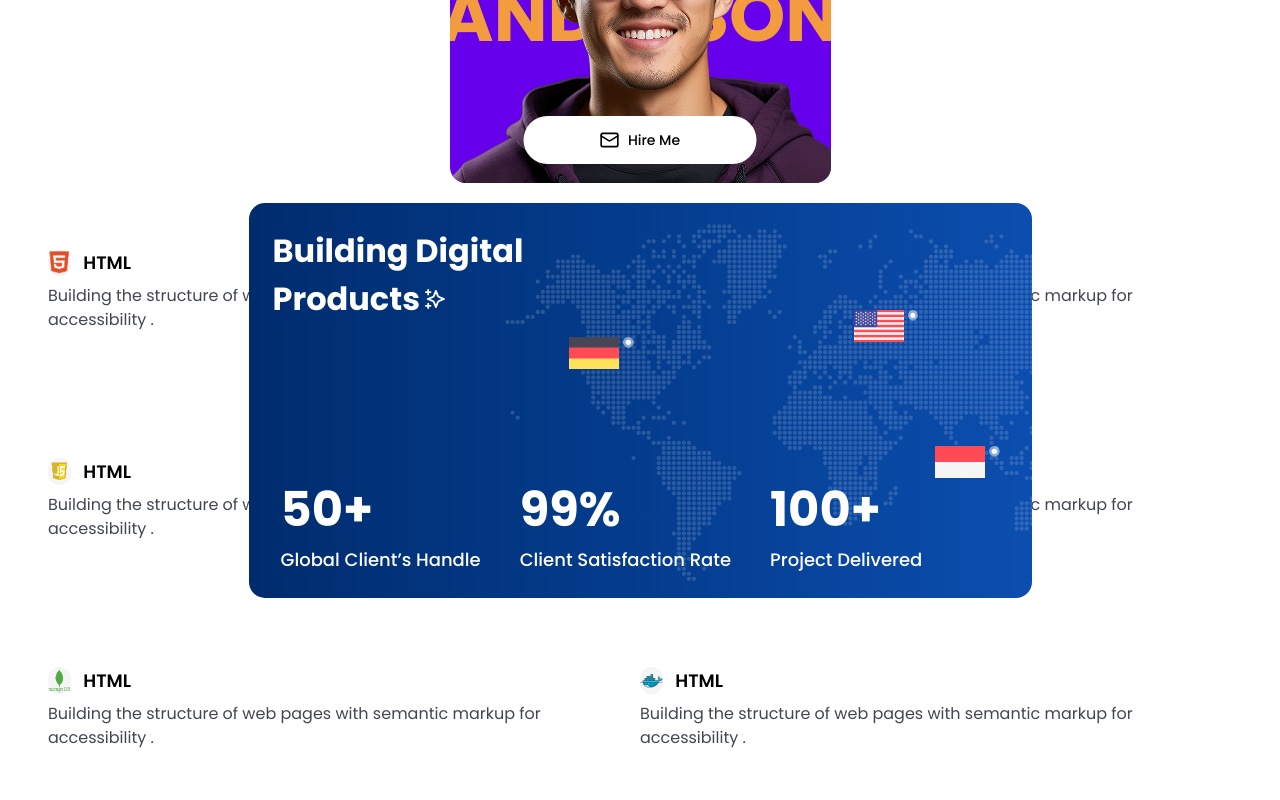
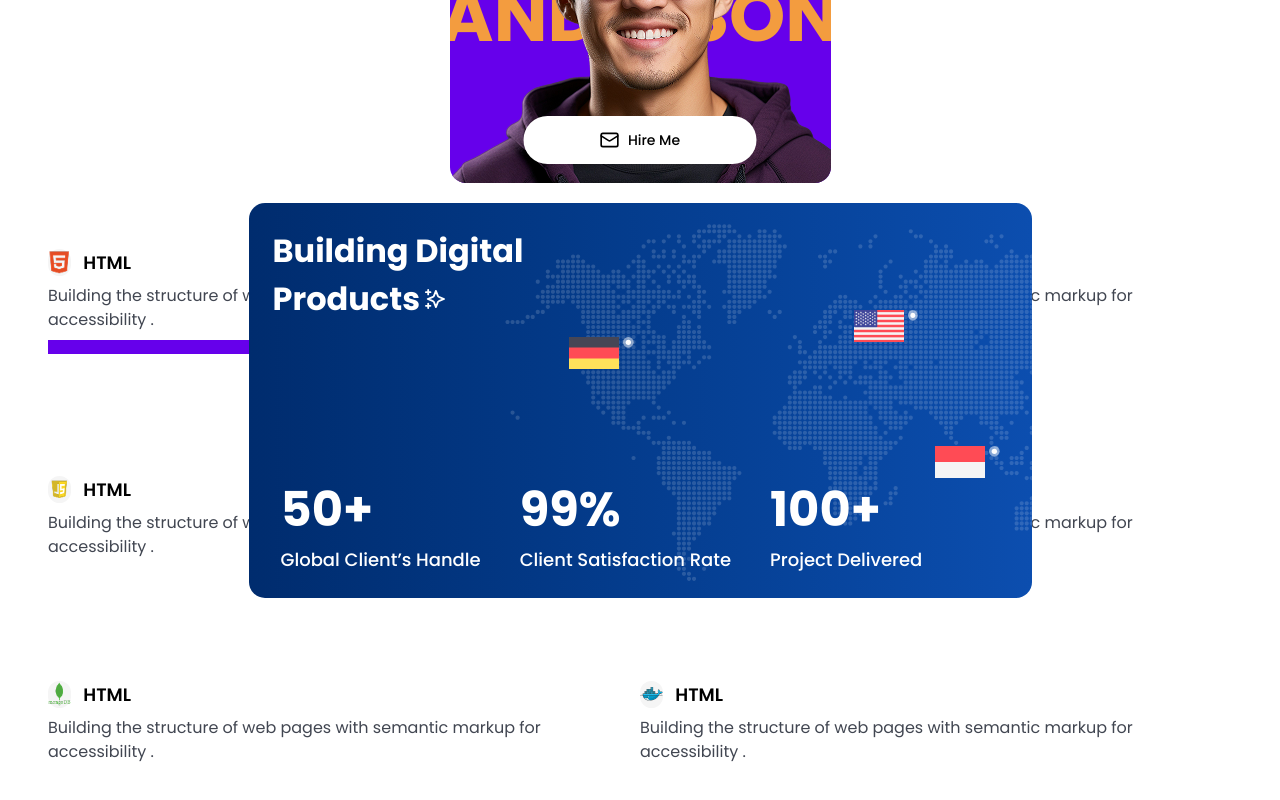
Before and after one commit to herfando/Next-Motion-Portfolio-UI-in-Action, a Next.js app: page / in a window 1280 px wide. Shown: the part 2027-2827 px from the top of the page. Built offline with nearby package versions, Linux system fonts and the light colour scheme.

Commit message:
create motion-progressbar

```diff
--- a/src/components/container/05_Skill.tsx
+++ b/src/components/container/05_Skill.tsx
@@ -1,5 +1,6 @@
 import React from 'react';
 import Image from 'next/image';
+import ProgressBar from '../ui/motion-progressbar';
 
 export default function Skill() {
   return (
@@ -22,6 +23,7 @@ export default function Skill() {
           Building the structure of web pages with semantic markup for
           accessibility .
         </p>
+        <ProgressBar percentage={90} duration={2} />
       </div>
       {/* 2.CSS */}
       <div className='space-y-8'>
--- a/src/components/ui/motion-progressbar.tsx
+++ b/src/components/ui/motion-progressbar.tsx
@@ -2,3 +2,29 @@
 
 import { motion } from 'framer-motion';
 import React from 'react';
+
+interface MotionProgressBarProps {
+  percentage: number;
+  colorbar?: string;
+  duration?: number;
+}
+
+function ProgressBar({
+  percentage,
+  colorbar,
+  duration,
+}: MotionProgressBarProps) {
+  return (
+    <div className='h-14 w-full bg-[#D5D7DA]'>
+      <motion.div
+        className='h-full'
+        style={{ backgroundColor: colorbar || '#6600EB' }}
+        initial={{ width: 0 }}
+        animate={{ width: `${percentage}%` }}
+        transition={{ duration: duration || 1 }}
+      />
+    </div>
+  );
+}
+
+export default ProgressBar;
```
